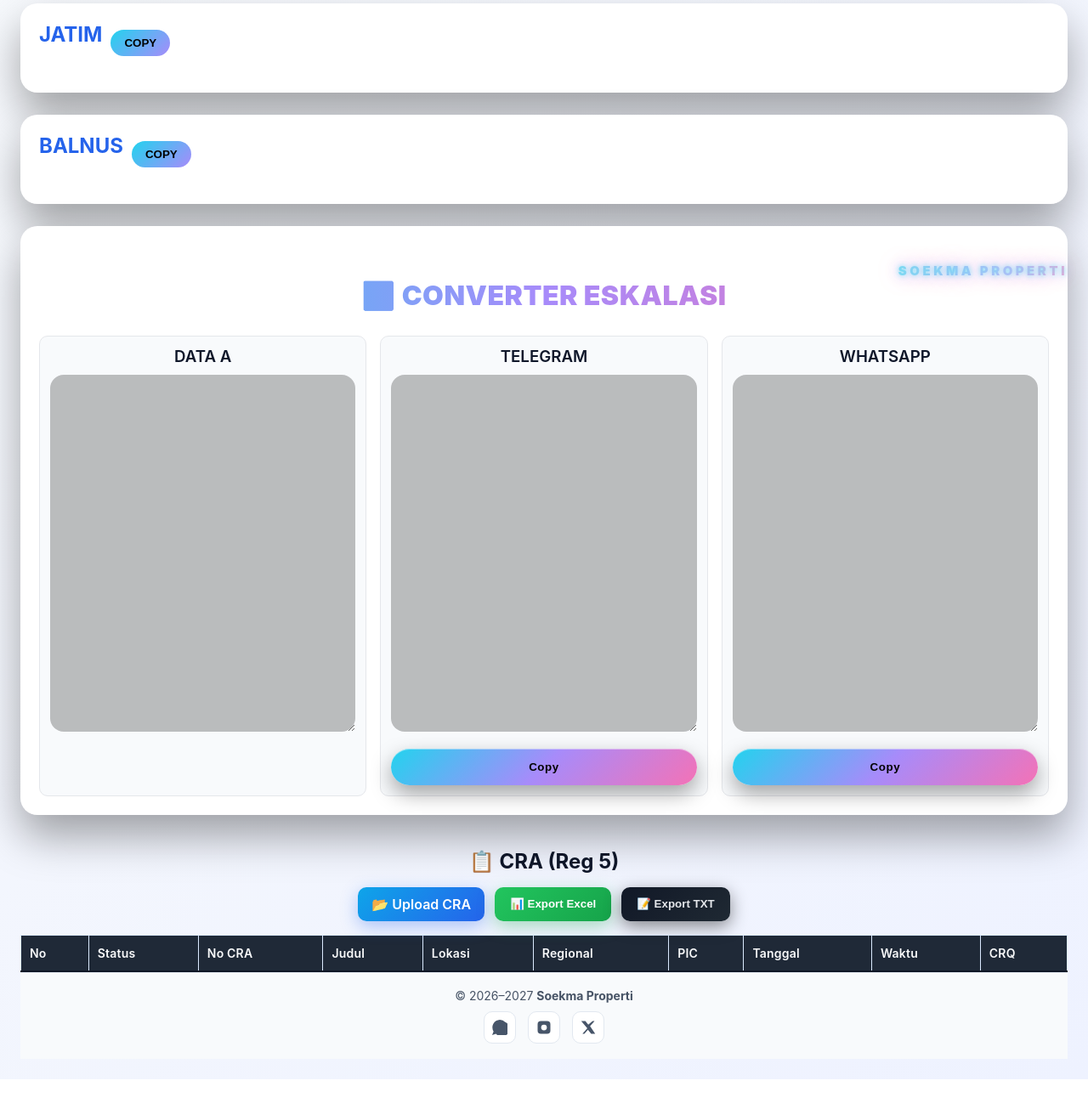
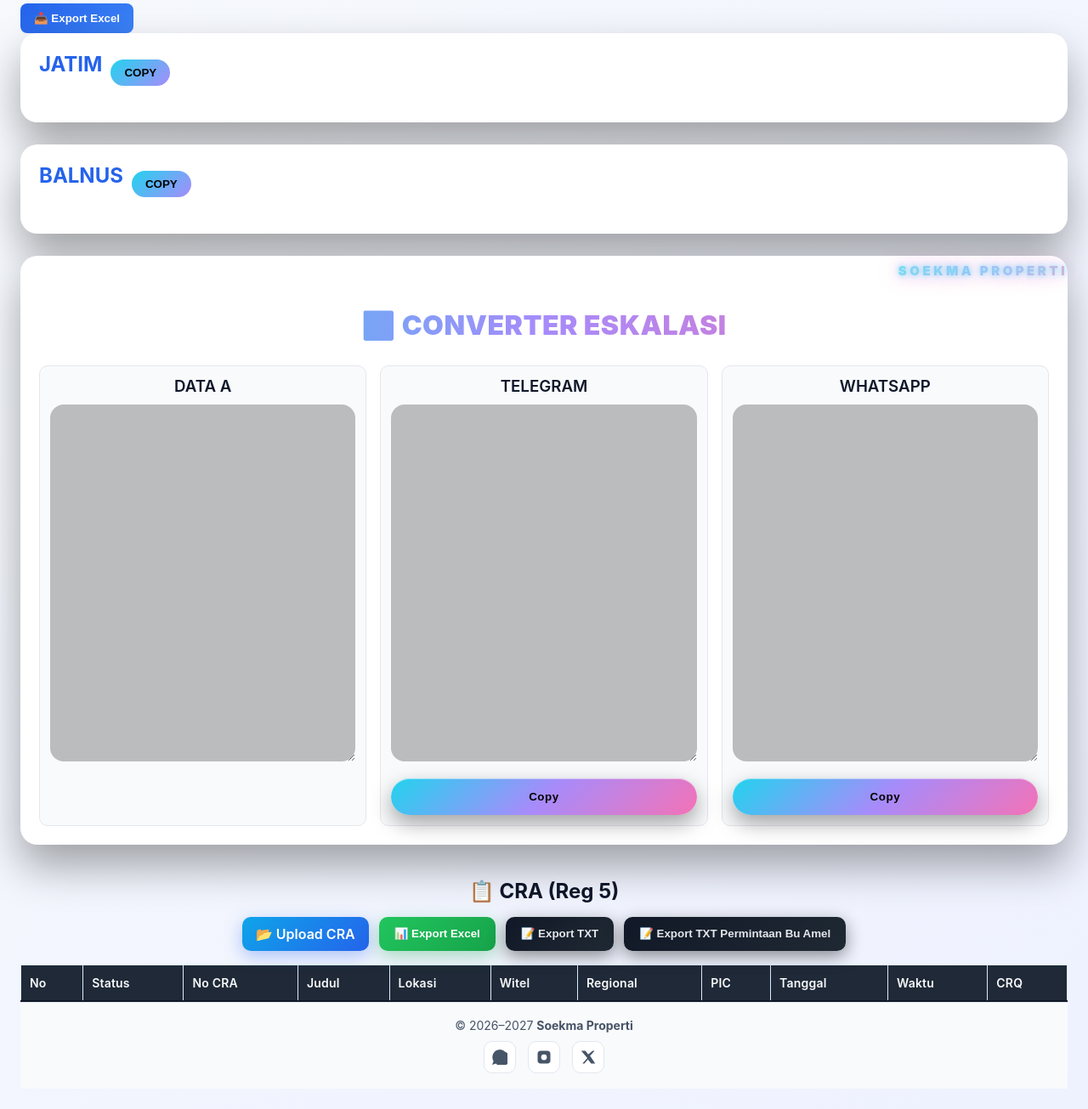
Before and after one commit to surv-cel/laporanarea, a plain HTML site: page index.html in a window 1280 px wide. Shown: the part 454-1759 px from the top of the page at 85% size. Before the commit the page ends 1724 px from the top, so only its background shows below. Drawn offline with Linux system fonts and the light colour scheme; no server answers.

Commit message:
Update index.html

```diff
--- a/index.html
+++ b/index.html
@@ -57,6 +57,13 @@
 
 <!-- ================= STATUS BADGE ================= -->
 <div id="statusBadges" class="status-badges"></div>
+
+
+<div class="export-area">
+  <button id="exportExcel" class="export-btn">
+    📥 Export Excel
+  </button>
+</div>
 
 
 <div id="jatim" class="section">
@@ -125,6 +132,10 @@
   <button id="btnExportTXT" class="btn dark">
     📝 Export TXT
   </button>
+  <button id="btnExportTXTAmel" class="btn dark">
+  📝 Export TXT Permintaan Bu Amel
+  </button>
+
 </div>
 
   <div class="cra-table-wrap">
@@ -136,6 +147,7 @@
           <th>No CRA</th>
           <th>Judul</th>
           <th>Lokasi</th>
+		  <th>Witel</th>
           <th>Regional</th>
           <th>PIC</th>
           <th>Tanggal</th>
@@ -180,5 +192,8 @@
 <!-- SheetJS for Excel -->
 <script src="https://cdn.jsdelivr.net/npm/xlsx@0.18.5/dist/xlsx.full.min.js"></script>
 <script src="js/app.js"></script>
+
+<script src="https://cdn.jsdelivr.net/npm/xlsx/dist/xlsx.full.min.js"></script>
+
 </body>
 </html>
```
